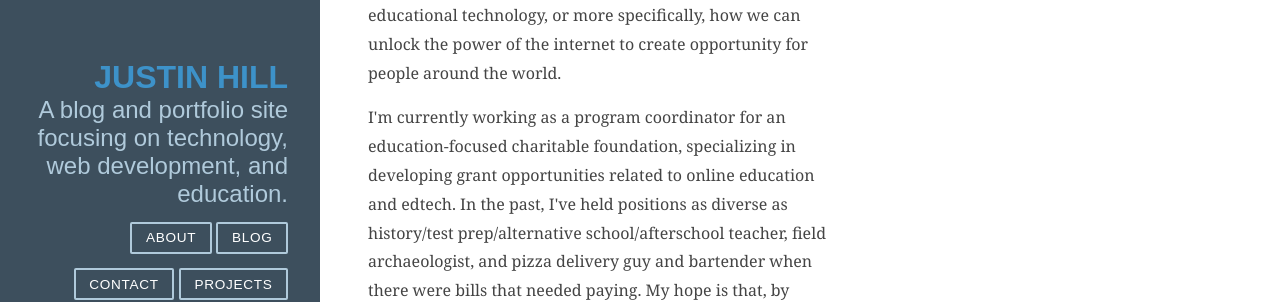
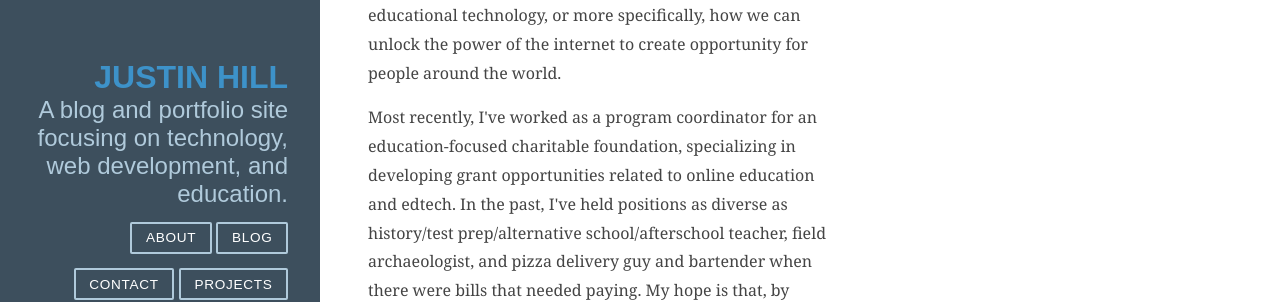
Before and after one commit to JMHill/JMHill.github.io, a Jekyll site: the page built from about.html, in a window 1280 px wide and 933 px high. Shown: the part 197-499 px from the top of the window. Built offline with Jekyll 4.4.1, drawn with Linux system fonts in a browser that asks for light colours; comment, search, counter and statistics services are not loaded; some of the changed text lies outside the part shown.

Commit message:
update about page

```diff
--- a/about.html
+++ b/about.html
@@ -6,7 +6,7 @@ permalink: /about/
 <div class="post-description">
   <p>Thanks for visiting! I am a technology enthusiast and web developer learning the ins and outs of JavaScript, node.js, express.js, and whatever else looks interesting. While I'm a fan of all things tech, my main area of interest is educational technology, or more specifically, how we can unlock the power of the internet to create opportunity for people around the world.</p>
 
-  <p>I'm currently working as a program coordinator for an education-focused charitable foundation, specializing in developing grant opportunities related to online education and edtech. In the past, I've held positions as diverse as history/test prep/alternative school/afterschool teacher, field archaeologist, and pizza delivery guy and bartender when there were bills that needed paying. My hope is that, by sharing the (sometimes twisting and turning) route to my own developing interest in technology, I can help other people who may not have had the opportunity yet to explore their own passions. Ultimately, I am a lifelong learner with an interest in finding ways to build a more free and open society that empowers every individual to realize their full potential.</p>
+  <p>Most recently, I've worked as a program coordinator for an education-focused charitable foundation, specializing in developing grant opportunities related to online education and edtech. In the past, I've held positions as diverse as history/test prep/alternative school/afterschool teacher, field archaeologist, and pizza delivery guy and bartender when there were bills that needed paying. My hope is that, by sharing the (sometimes twisting and turning) route to my own developing interest in technology, I can help other people who may not have had the opportunity yet to explore their own passions. Ultimately, I am a lifelong learner with an interest in finding ways to build a more free and open society that empowers every individual to realize their full potential.</p>
 
   <p>Follow along with my learning adventures by checking out my <a href="/blog">blog</a>, check in on my web dev projects <a href="/projects/">here</a> or on <a href="https://github.com/jmhill">GitHub</a>, or <a href="/contact/">contact</a> me directly with your thoughts or questions.</p>
 </div>
```
